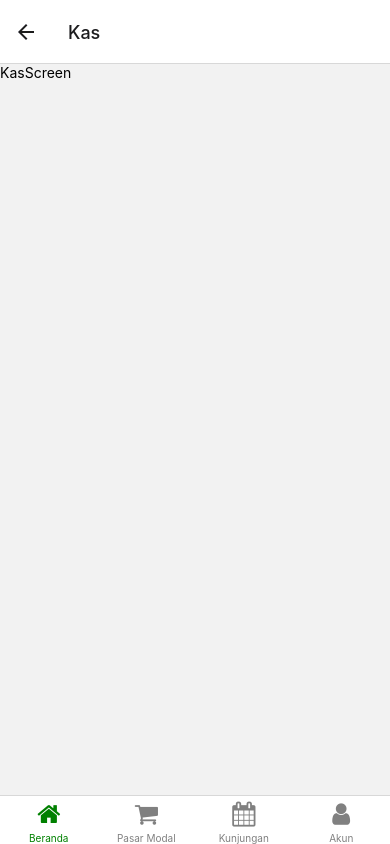
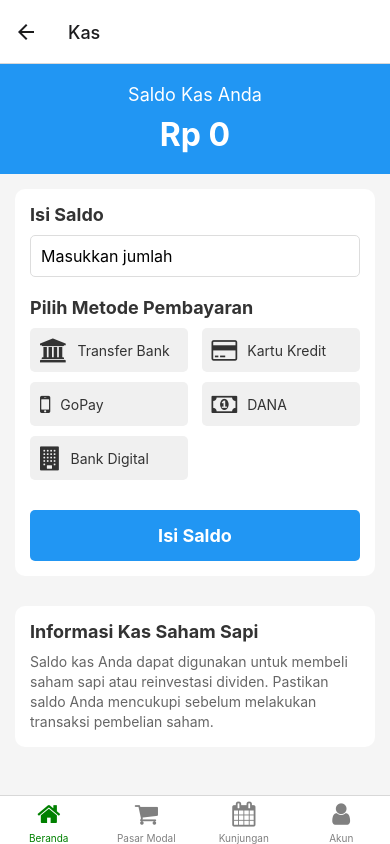
Before and after one commit to siapaajaboleh888/RN-Project-Skuy, a React Native app: screen /Kas in a window 390 px wide. Built offline with nearby package versions, Linux system fonts and the light colour scheme.

Commit message:
Menambhkan Fungsi Kas dari Aplikasi

```diff
--- a/src/components/KasScreen.jsx
+++ b/src/components/KasScreen.jsx
@@ -1,14 +1,182 @@
-import { StyleSheet, Text, View } from 'react-native'
-import React from 'react'
+import React, { useState } from 'react';
+import { StyleSheet, Text, View, ScrollView, TouchableOpacity, TextInput, Image } from 'react-native';
+import Icon from 'react-native-vector-icons/FontAwesome';
+
+const PaymentMethod = ({ icon, name, onPress, isSelected }) => (
+  <TouchableOpacity style={[styles.paymentMethod, isSelected && styles.selectedPayment]} onPress={onPress}>
+    <Icon name={icon} size={24} color={isSelected ? "#2196F3" : "#333"} />
+    <Text style={[styles.paymentText, isSelected && styles.selectedPaymentText]}>{name}</Text>
+  </TouchableOpacity>
+);
 
 const KasScreen = () => {
+  const [balance, setBalance] = useState('0');
+  const [amount, setAmount] = useState('');
+  const [selectedMethod, setSelectedMethod] = useState(null);
+
+  const paymentMethods = [
+    { icon: 'bank', name: 'Transfer Bank' },
+    { icon: 'credit-card', name: 'Kartu Kredit' },
+    { icon: 'mobile', name: 'GoPay' },
+    { icon: 'money', name: 'DANA' },
+    { icon: 'building', name: 'Bank Digital' },
+  ];
+
+  const handleTopUp = () => {
+    if (amount && selectedMethod) {
+      // Implementasi logika top-up di sini
+      setBalance((parseFloat(balance) + parseFloat(amount)).toString());
+      setAmount('');
+      setSelectedMethod(null);
+      alert('Top-up berhasil!');
+    } else {
+      alert('Silakan masukkan jumlah dan pilih metode pembayaran.');
+    }
+  };
+
   return (
-    <View>
-      <Text>KasScreen</Text>
-    </View>
-  )
-}
+    <ScrollView style={styles.container}>
+      <View style={styles.balanceContainer}>
+        <Text style={styles.balanceTitle}>Saldo Kas Anda</Text>
+        <Text style={styles.balanceAmount}>Rp {parseFloat(balance).toLocaleString('id-ID')}</Text>
+      </View>
+
+      <View style={styles.topUpContainer}>
+        <Text style={styles.sectionTitle}>Isi Saldo</Text>
+        <TextInput
+          style={styles.amountInput}
+          placeholder="Masukkan jumlah"
+          keyboardType="numeric"
+          value={amount}
+          onChangeText={setAmount}
+        />
+
+        <Text style={styles.sectionTitle}>Pilih Metode Pembayaran</Text>
+        <View style={styles.paymentMethodsContainer}>
+          {paymentMethods.map((method, index) => (
+            <PaymentMethod
+              key={index}
+              icon={method.icon}
+              name={method.name}
+              onPress={() => setSelectedMethod(method.name)}
+              isSelected={selectedMethod === method.name}
+            />
+          ))}
+        </View>
+
+        <TouchableOpacity style={styles.topUpButton} onPress={handleTopUp}>
+          <Text style={styles.topUpButtonText}>Isi Saldo</Text>
+        </TouchableOpacity>
+      </View>
+
+      <View style={styles.infoContainer}>
+        <Text style={styles.infoTitle}>Informasi Kas Saham Sapi</Text>
+        <Text style={styles.infoText}>
+          Saldo kas Anda dapat digunakan untuk membeli saham sapi atau reinvestasi dividen.
+          Pastikan saldo Anda mencukupi sebelum melakukan transaksi pembelian saham.
+        </Text>
+      </View>
+    </ScrollView>
+  );
+};
+
+const styles = StyleSheet.create({
+  container: {
+    flex: 1,
+    backgroundColor: '#f5f5f5',
+  },
+  balanceContainer: {
+    backgroundColor: '#2196F3',
+    padding: 20,
+    alignItems: 'center',
+  },
+  balanceTitle: {
+    color: '#fff',
+    fontSize: 18,
+    marginBottom: 10,
+  },
+  balanceAmount: {
+    color: '#fff',
+    fontSize: 32,
+    fontWeight: 'bold',
+  },
+  topUpContainer: {
+    backgroundColor: '#fff',
+    margin: 15,
+    padding: 15,
+    borderRadius: 10,
+    elevation: 3,
+  },
+  sectionTitle: {
+    fontSize: 18,
+    fontWeight: 'bold',
+    marginBottom: 10,
+    color: '#333',
+  },
+  amountInput: {
+    borderWidth: 1,
+    borderColor: '#ddd',
+    borderRadius: 5,
+    padding: 10,
+    fontSize: 16,
+    marginBottom: 20,
+  },
+  paymentMethodsContainer: {
+    flexDirection: 'row',
+    flexWrap: 'wrap',
+    justifyContent: 'space-between',
+    marginBottom: 20,
+  },
+  paymentMethod: {
+    width: '48%',
+    flexDirection: 'row',
+    alignItems: 'center',
+    backgroundColor: '#f0f0f0',
+    padding: 10,
+    borderRadius: 5,
+    marginBottom: 10,
+  },
+  selectedPayment: {
+    backgroundColor: '#e3f2fd',
+  },
+  paymentText: {
+    marginLeft: 10,
+    fontSize: 14,
+    color: '#333',
+  },
+  selectedPaymentText: {
+    color: '#2196F3',
+    fontWeight: 'bold',
+  },
+  topUpButton: {
+    backgroundColor: '#2196F3',
+    padding: 15,
+    borderRadius: 5,
+    alignItems: 'center',
+  },
+  topUpButtonText: {
+    color: '#fff',
+    fontSize: 18,
+    fontWeight: 'bold',
+  },
+  infoContainer: {
+    backgroundColor: '#fff',
+    margin: 15,
+    padding: 15,
+    borderRadius: 10,
+    elevation: 3,
+  },
+  infoTitle: {
+    fontSize: 18,
+    fontWeight: 'bold',
+    marginBottom: 10,
+    color: '#333',
+  },
+  infoText: {
+    fontSize: 14,
+    color: '#666',
+    lineHeight: 20,
+  },
+});
 
 export default KasScreen;
-
-const styles = StyleSheet.create({})
```
